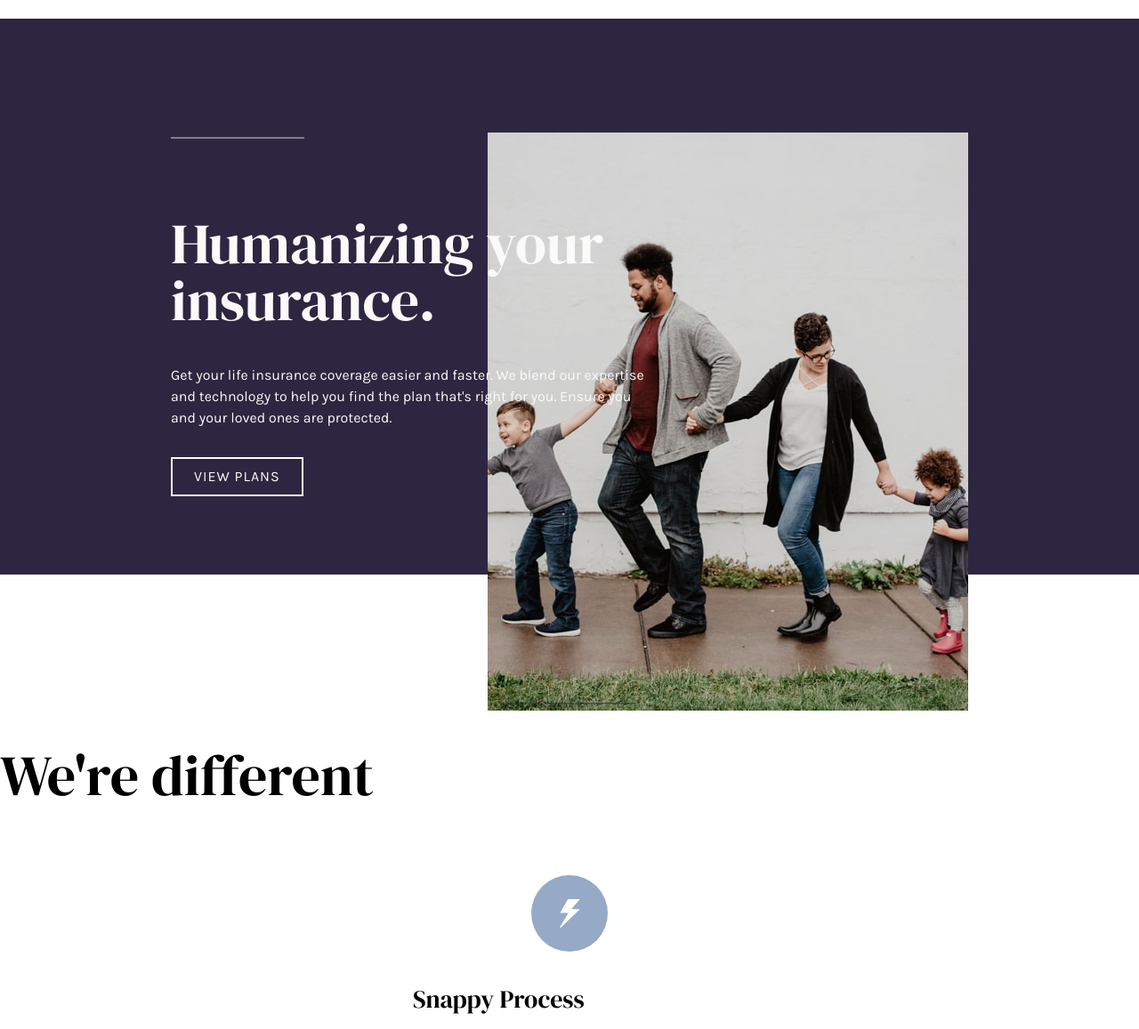
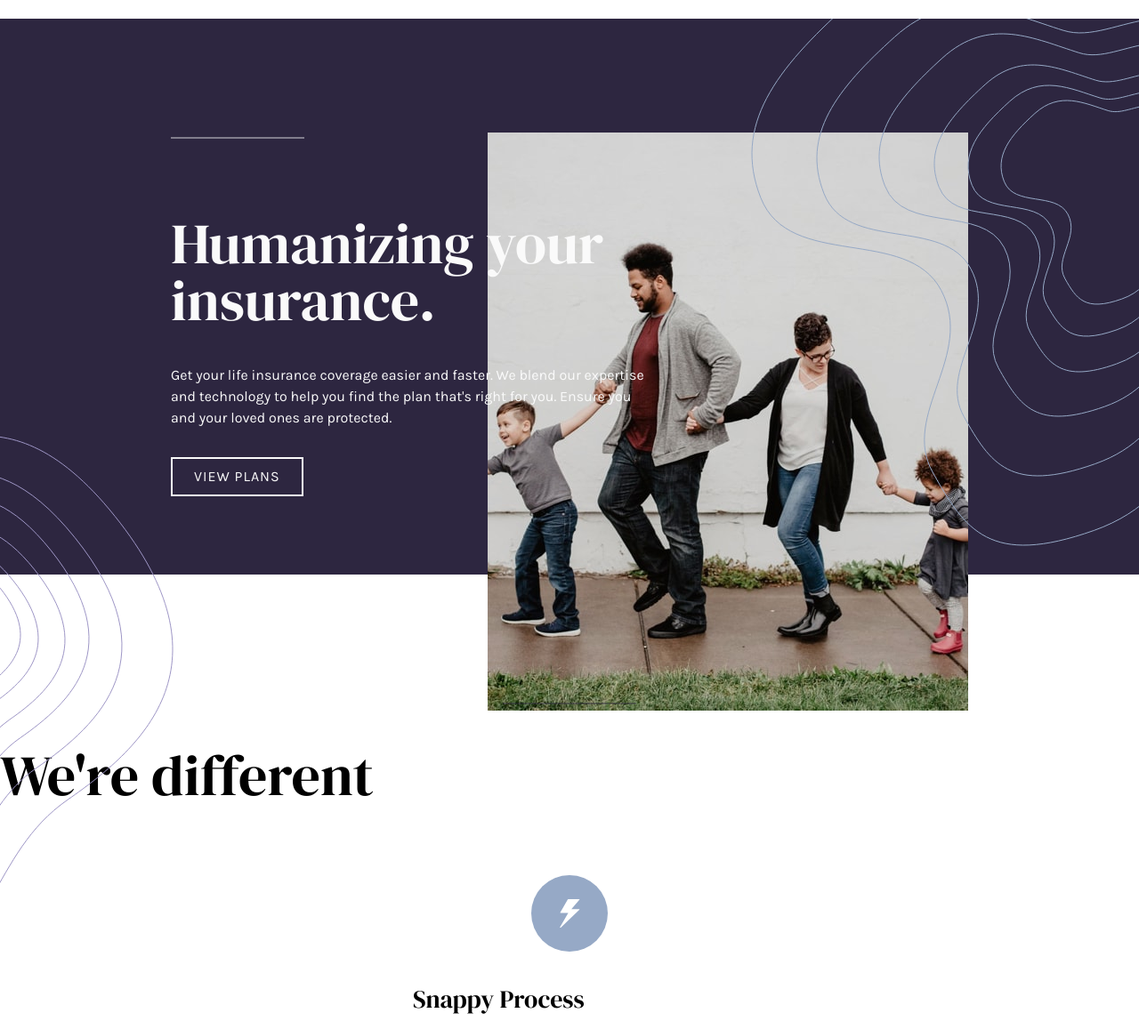
Before and after one commit to smajewski1980/insure_landing_page, a plain HTML site: page index.html in a window 1280 px wide. Shown: the part 71-1228 px from the top of the page at 89% size. Drawn offline with Linux system fonts and the light colour scheme; a web font is replaced by a local one.

Commit message:
got the desktop hero decorations in place

```diff
--- a/index.html
+++ b/index.html
@@ -80,6 +80,16 @@
         <button class="btn-hero">VIEW PLANS</button>
         <img src="/images/bg-pattern-intro-right-mobile.svg" alt="" />
       </div>
+      <img
+        class="hero-deco-left"
+        src="/images/bg-pattern-intro-left-desktop.svg"
+        alt=""
+      />
+      <img
+        class="hero-deco-right"
+        src="/images/bg-pattern-intro-right-desktop.svg"
+        alt=""
+      />
     </section>
 
     <section class="section-different">
--- a/sass/layout/_header.scss
+++ b/sass/layout/_header.scss
@@ -31,6 +31,7 @@ header {
         margin-inline: auto;
         color: white;
         padding-block: 0.5rem;
+        cursor: pointer;
       }
       .nav-mobile-decoration {
         position: absolute;
--- a/sass/layout/_section-hero.scss
+++ b/sass/layout/_section-hero.scss
@@ -15,9 +15,11 @@
   .hero-img-wrapper-desktop {
     display: none;
   }
+
   .hero-content {
     padding: 5.5rem 2rem;
     position: relative;
+
     h1,
     p {
       color: $neutral-very-light-gray;
@@ -46,27 +48,31 @@
       bottom: -12rem;
       z-index: 1;
     }
+
     button {
       position: relative;
       z-index: 5;
     }
   }
-
+  .hero-deco-right,
+  .hero-deco-left {
+    display: none;
+  }
   @media screen and (width > 650px) {
-    // * {
-    //   outline: 2px solid lime;
-    // }
     min-height: 625px;
     padding-inline: $desktop-inline-padding;
     position: relative;
     display: grid;
     align-items: end;
+
     .hero-content {
       max-width: 64ch;
       padding-inline: 0rem 4rem;
+
       p {
         margin-top: 2.5rem;
       }
+
       &::before {
         @include section-decoration(white);
         position: absolute;
@@ -80,10 +86,27 @@
       right: $desktop-inline-padding;
       top: 8rem;
     }
+
     .hero-img-wrapper-mobile,
     .hero-content img:first-child,
     .hero-content img:last-child {
       display: none;
     }
+
+    .hero-deco-right,
+    .hero-deco-left {
+      position: absolute;
+      display: block;
+    }
+
+    .hero-deco-left {
+      left: 0;
+      top: 75%;
+    }
+
+    .hero-deco-right {
+      right: 0;
+      top: 0;
+    }
   }
 }
```
Also changed, not shown: styles/main.css, 1 other file.
